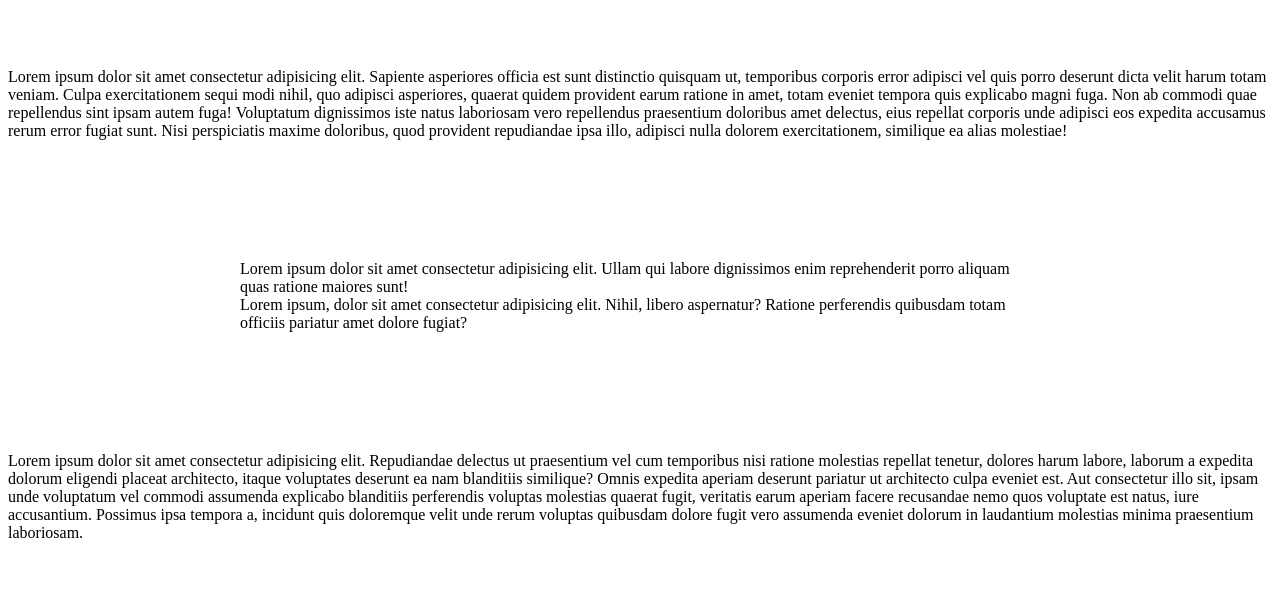
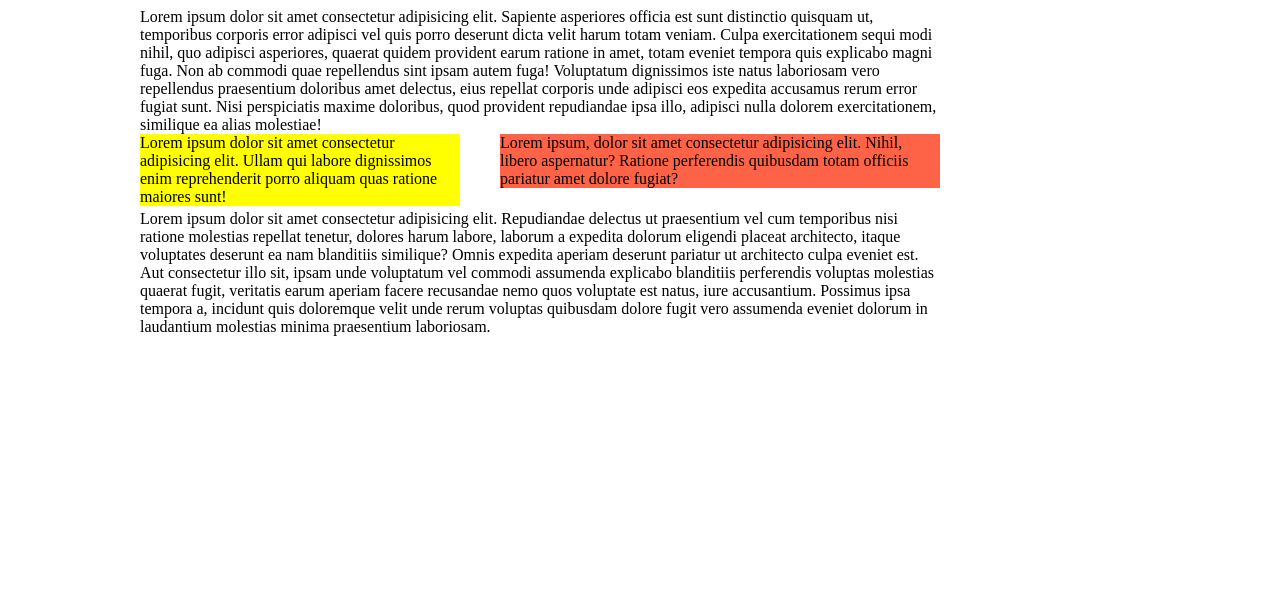
Before and after one commit to ntelio96/6-projektas-coming-soon, a website: page index.html in a window 1280 px wide. Drawn offline with Linux system fonts and the light colour scheme.

Commit message:
css elements linked

```diff
--- a/CSS/base/layout.css
+++ b/CSS/base/layout.css
@@ -1,3 +1,25 @@
+/* base */
+@import '../base/layout.css';
+@import '../base/variable.css';
+@import '../base/reset.css';
+
+/* 3rd party
+eg. bootstrap*/
+
+/* components */
+
+@import '../components/button.css';
+@import '../components/clock.css';
+@import '../components/form.css';
+@import '../components/mouse.css';
+@import '../components/progress.bar.css';
+
+/* custom style bellow this comment, for this page */
+
+
+
+
+
 .container {
     display: inline-block;
     width: 100%;
--- a/index.html
+++ b/index.html
@@ -5,7 +5,7 @@
     <meta http-equiv="X-UA-Compatible" content="IE=edge">
     <meta name="viewport" content="width=device-width, initial-scale=1.0">
     <title>Document</title>
-    <link rel="stylesheet" href="./CSS/base/layout.css">
+    <link rel="stylesheet" href="./CSS/pages/home.css">
 </head>
 <body>
     <section class="container bg-primary">
```
